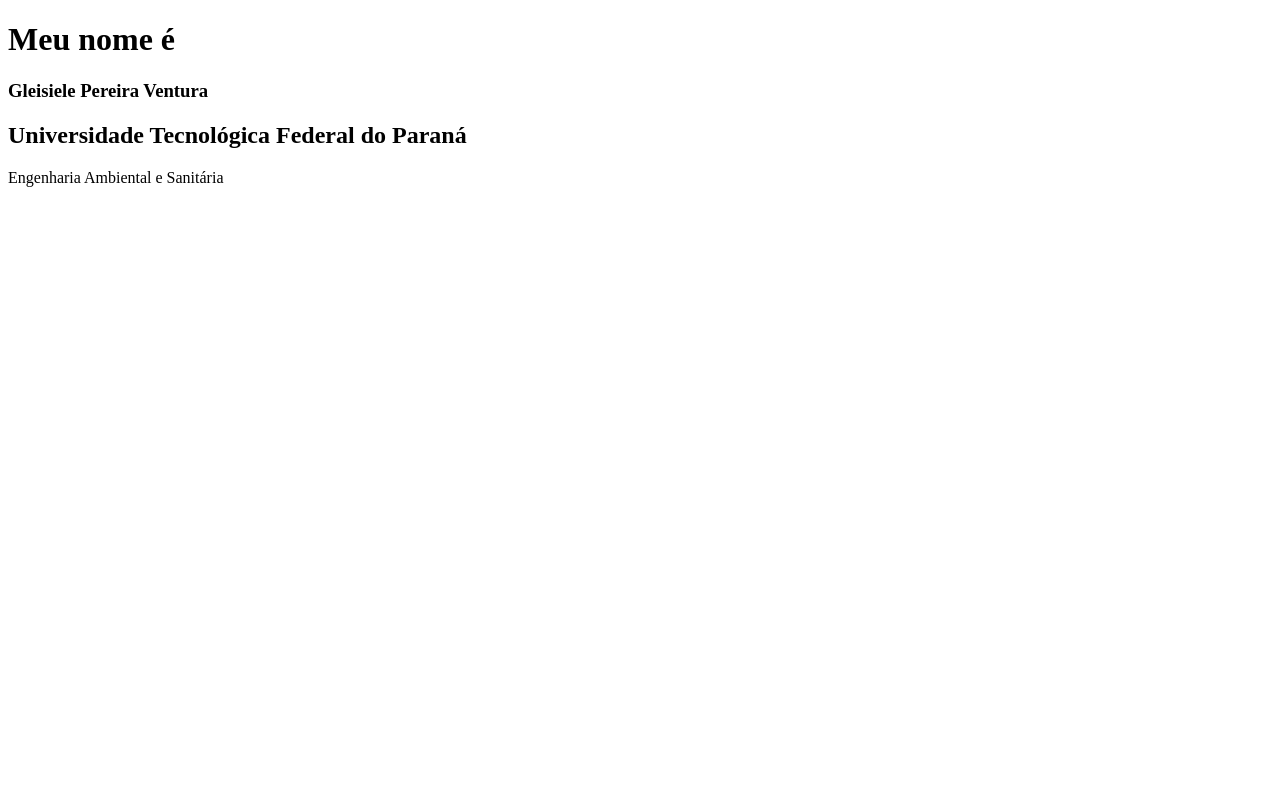
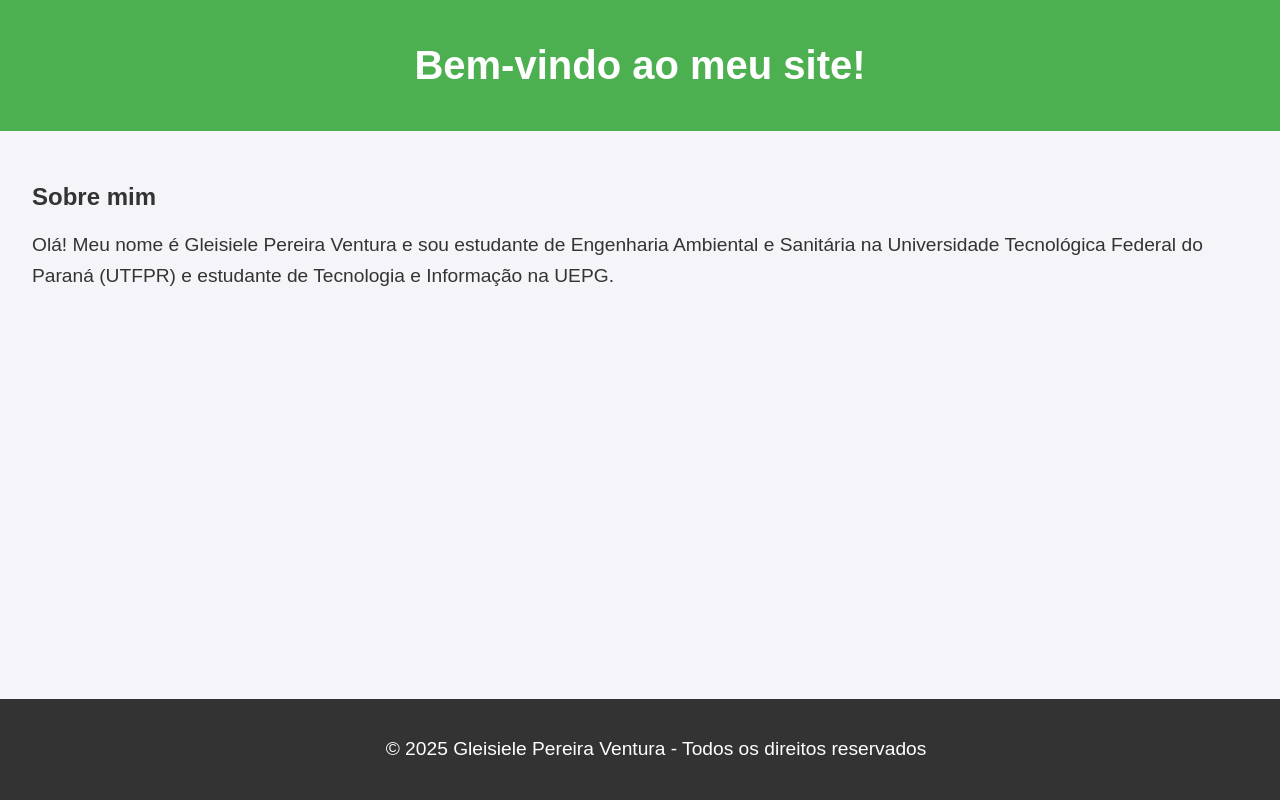
Before and after one commit to gleiseventura/programaweb.github.io, a plain HTML site: page index.html in a window 1280 px wide. Drawn offline with Linux system fonts and the light colour scheme.

Commit message:
Update index.html

```diff
--- a/index.html
+++ b/index.html
@@ -1,14 +1,58 @@
 <!DOCTYPE html>
-<html>
+<html lang="pt-br">
 <head>
-<title>Olá Mundo</title>
+    <meta charset="UTF-8">
+    <meta name="viewport" content="width=device-width, initial-scale=1.0">
+    <title>Bem-vindo ao meu site</title>
+    <style>
+        body {
+            font-family: Arial, sans-serif;
+            background-color: #f4f4f9;
+            color: #333;
+            margin: 0;
+            padding: 0;
+        }
+        header {
+            background-color: #4CAF50;
+            color: white;
+            text-align: center;
+            padding: 1em;
+        }
+        .container {
+            padding: 2em;
+        }
+        h1 {
+            font-size: 2.5em;
+        }
+        p {
+            font-size: 1.2em;
+            line-height: 1.6;
+        }
+        footer {
+            background-color: #333;
+            color: white;
+            text-align: center;
+            padding: 1em;
+            position: fixed;
+            width: 100%;
+            bottom: 0;
+        }
+    </style>
 </head>
 <body>
 
-<h1>Meu nome é</h1>
-<h3>Gleisiele Pereira Ventura</h3>
-<h2>Universidade Tecnológica Federal do Paraná</h2>
-<p>Engenharia Ambiental e Sanitária</p>
+<header>
+    <h1>Bem-vindo ao meu site!</h1>
+</header>
+
+<div class="container">
+    <h2>Sobre mim</h2>
+    <p>Olá! Meu nome é Gleisiele Pereira Ventura e sou estudante de Engenharia Ambiental e Sanitária na Universidade Tecnológica Federal do Paraná (UTFPR) e estudante de Tecnologia e Informação na UEPG.</p>
+</div>
+
+<footer>
+    <p>&copy; 2025 Gleisiele Pereira Ventura - Todos os direitos reservados</p>
+</footer>
 
 </body>
 </html>
```
